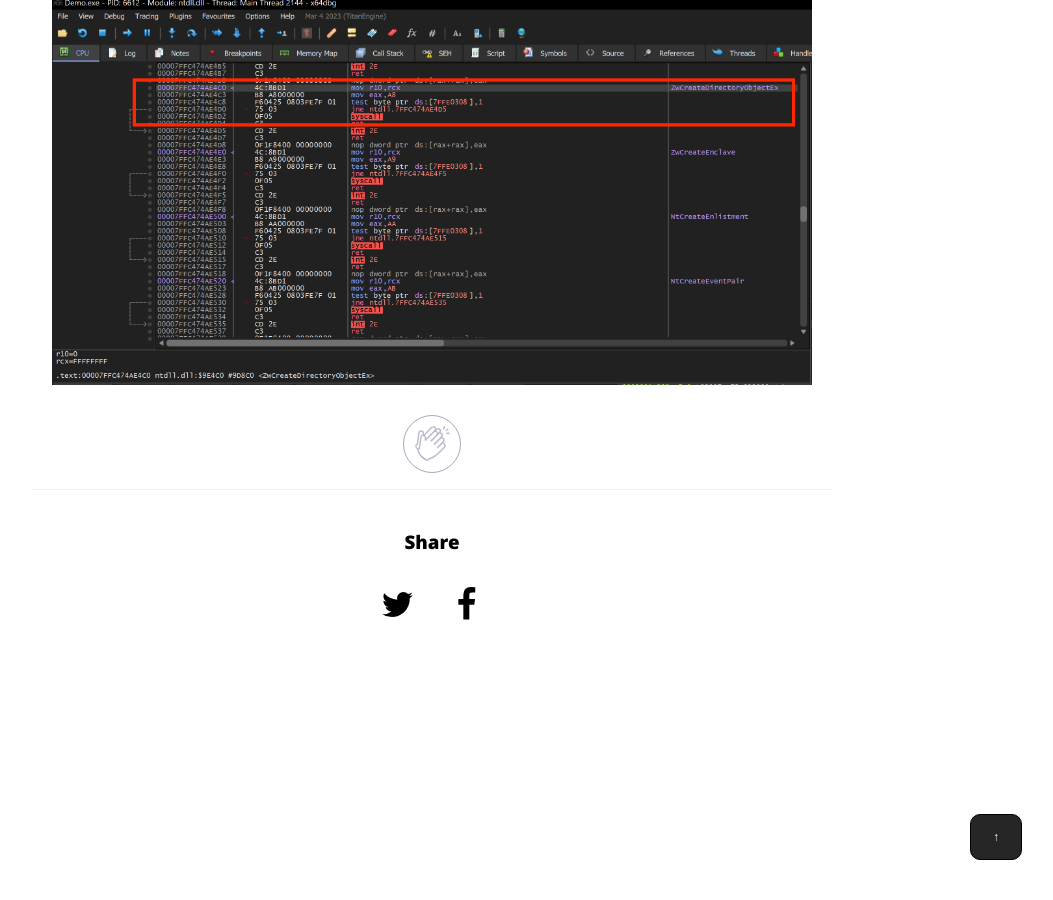
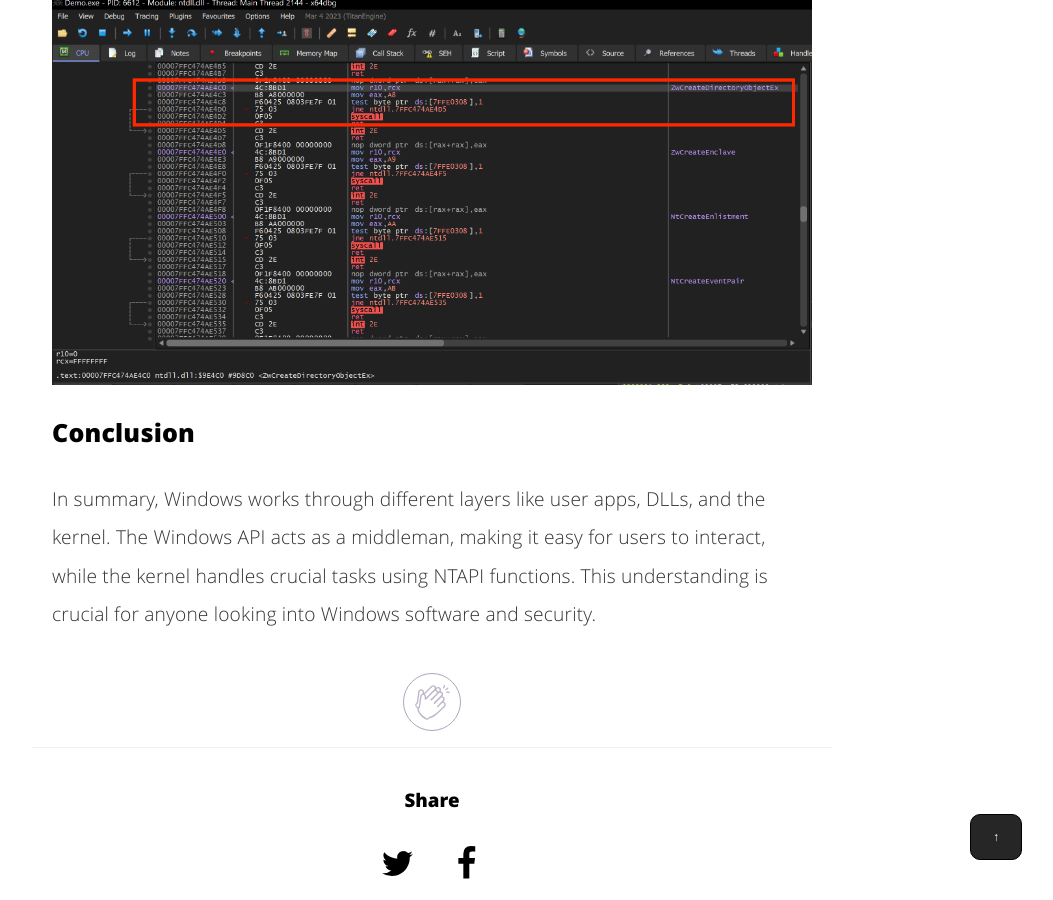
Before and after one commit to nickvourd/nickvourd.github.io, a Jekyll site: the page built from _posts/2023-10-22-an-overview-of-windows-arch.md, in a window 1280 px wide and 900 px high, scrolled down 9742 px. Shown: the whole window, without its empty margins (208-1261 px from the left). Built offline with Jekyll 4.4.1, drawn with Linux system fonts in a browser that asks for light colours.

Commit message:
Update 2023-10-22-an-overview-of-windows-arch.md

```diff
--- a/_posts/2023-10-22-an-overview-of-windows-arch.md
+++ b/_posts/2023-10-22-an-overview-of-windows-arch.md
@@ -349,6 +349,10 @@ We will compile the above example C code into Demo.exe and then analyze it in x6
 
 <img src="/assets/img/post-img/22-10-2023/x64dbg-Syscall.png" class="post-images" alt="x64dbg Syscall">
 
+<h3>Conclusion</h3>
+
+<p>In summary, Windows works through different layers like user apps, DLLs, and the kernel. The Windows API acts as a middleman, making it easy for users to interact, while the kernel handles crucial tasks using NTAPI functions. This understanding is crucial for anyone looking into Windows software and security.</p><br />
+
 <!-- add the button!-->
 <div>
 <applause-button style="width: 58px; height: 58px;" color="#5d4d7a" url="https://nickvourd.github.io/win-arch-intro"/>
```
